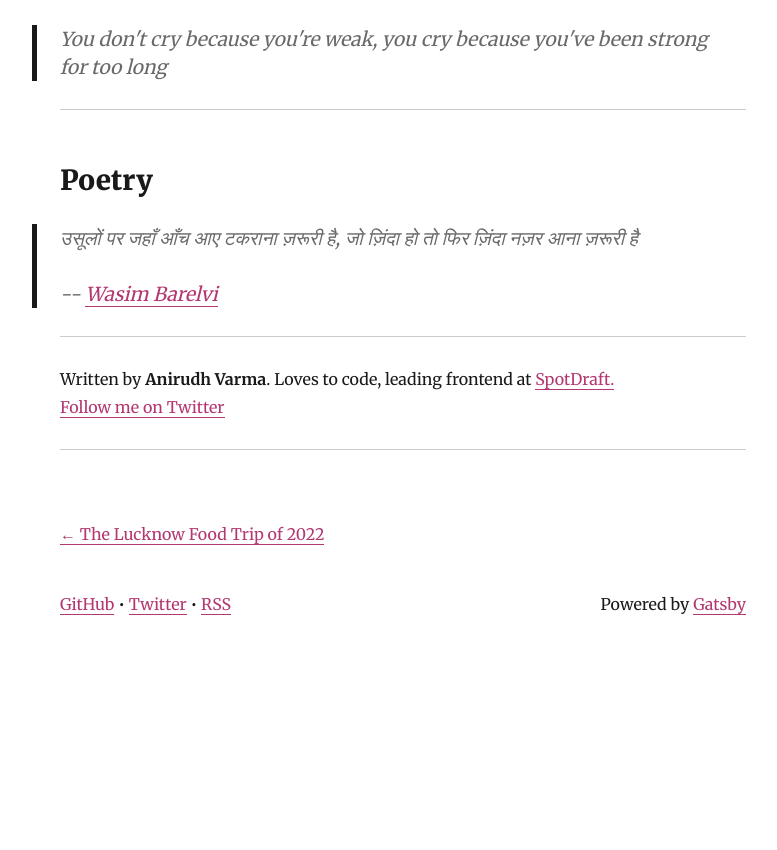
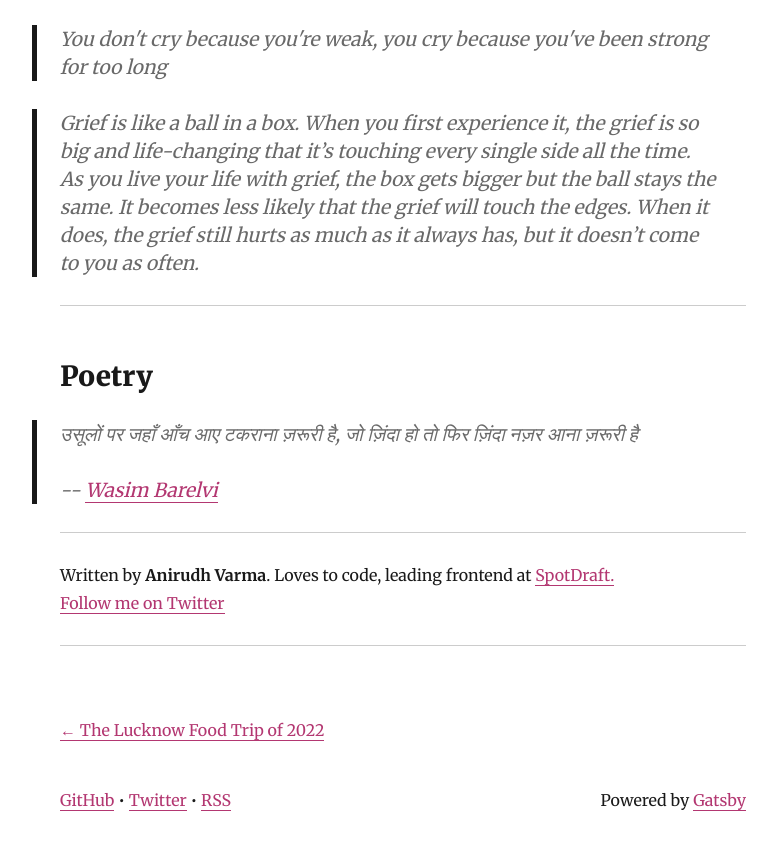
Before and after one commit to anirudhvarma12/undefined-blog, a Gatsby site: page /gems/ in a window 1280 px wide. Shown: the part 1087-1937 px from the top of the page, without its empty margins (237-1014 px from the left). Before the commit the page ends 1747 px from the top, so only its background shows below. Built offline with nearby package versions, Linux system fonts and the light colour scheme; Gatsby itself is replaced by a stand-in of ours; some packages are replaced by stand-ins of ours.

Commit message:
Update index.md

```diff
--- a/content/blog/gems/index.md
+++ b/content/blog/gems/index.md
@@ -32,6 +32,9 @@ Just a random collection of quotes, highlights, couplets etc that I like.
 
 > You don't cry because you're weak, you cry because you've been strong for too long
 
+> Grief is like a ball in a box. When you first experience it, the grief is so big and life-changing that it’s touching every single side all the time.
+> As you live your life with grief, the box gets bigger but the ball stays the same. It becomes less likely that the grief will touch the edges. When it does, the grief still hurts as much as it always has, but it doesn’t come to you as often.
+
 ---
 
 ## Poetry
```
